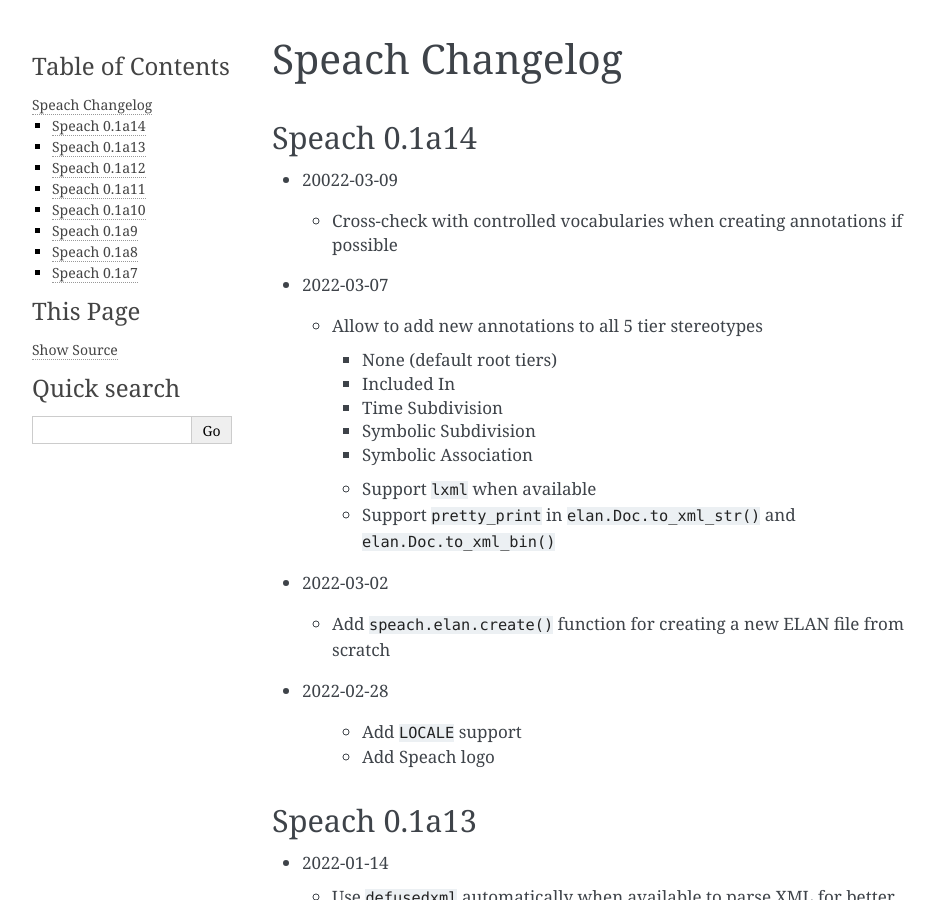
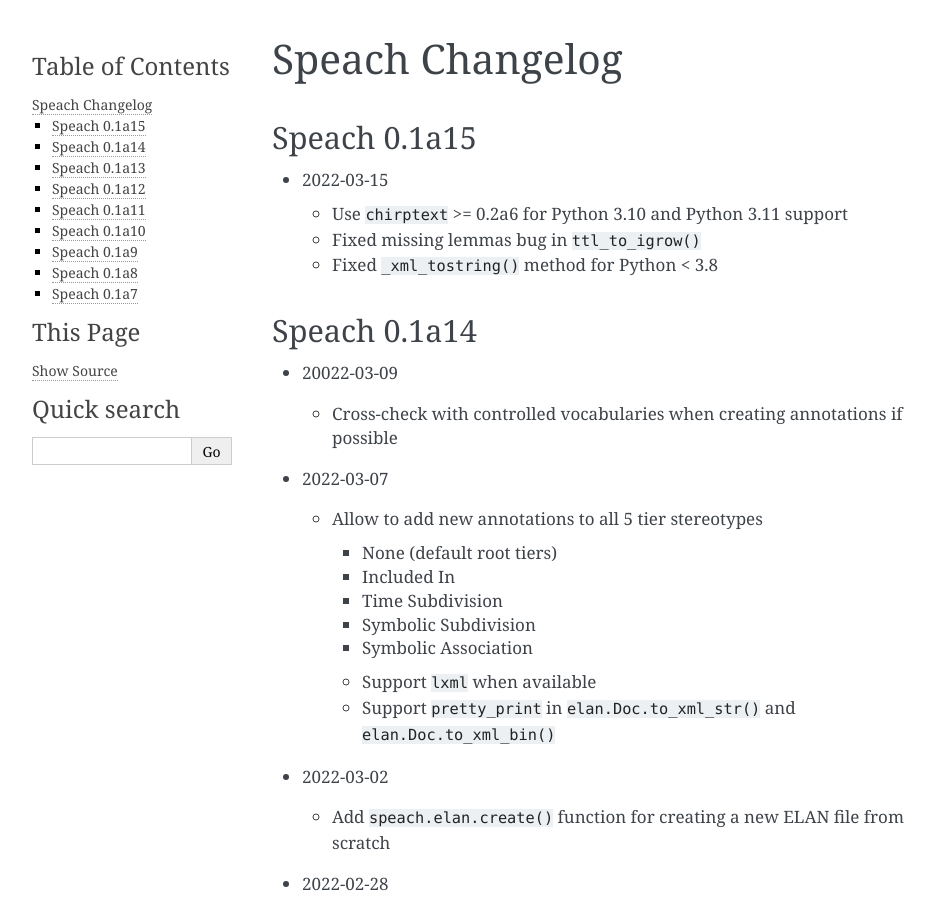
Before and after one commit to neocl/speach, a Sphinx documentation site: the page built from docs/updates.rst, in a window 1280 px wide and 900 px high. Shown: the whole window, without its empty margins (148-1083 px from the left). Built offline with Sphinx 7.4.7, drawn with Linux system fonts in a browser that asks for light colours.

Commit message:
update doc

```diff
--- a/docs/updates.rst
+++ b/docs/updates.rst
@@ -2,6 +2,15 @@
 
 Speach Changelog
 ================
+
+Speach 0.1a15
+-------------
+
+- 2022-03-15
+
+  - Use ``chirptext`` >= 0.2a6 for Python 3.10 and Python 3.11 support
+  - Fixed missing lemmas bug in ``ttl_to_igrow()``
+  - Fixed ``_xml_tostring()`` method for Python < 3.8
 
 Speach 0.1a14
 -------------
```
